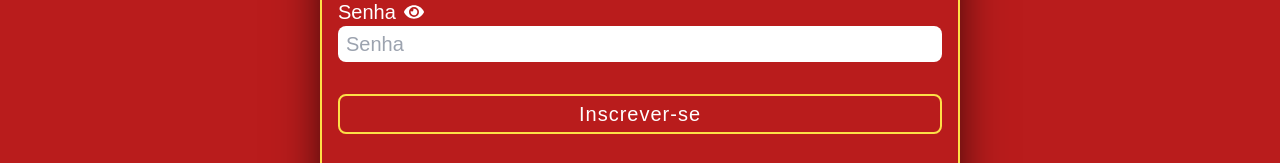
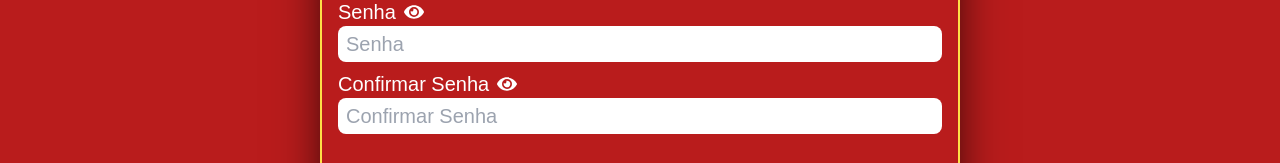
Before and after one commit to AliAbbara/o-gosto-de-beirute, a React (Create React App) app: page /sign-up in a window 1280 px wide. Shown: the part 313-476 px from the top of the page. Built offline with nearby package versions, Linux system fonts and the light colour scheme; no server answers; a web font is replaced by a local one.

Commit message:
Adding confirm password for sign up page

```diff
--- a/src/pages/authen/SignUp.jsx
+++ b/src/pages/authen/SignUp.jsx
@@ -20,8 +20,9 @@ function SignUp() {
     name: '',
     email: '',
     password: '',
+    confirmPassword: '',
   })
-  const { name, email, password } = formData
+  const { name, email, password, confirmPassword } = formData
   const navigate = useNavigate()
 
   const onChange = (e) => {
@@ -33,8 +34,15 @@ function SignUp() {
 
   const onSubmit = async (e) => {
     e.preventDefault()
-    if (name === '' || email === '' || password === '') {
+    if (
+      name === '' ||
+      email === '' ||
+      password === '' ||
+      confirmPassword === ''
+    ) {
       toast.warning('Por favor, preencha todos os campos!')
+    } else if (password !== confirmPassword) {
+      toast.warning('As senhas não coincidem!')
     } else {
       try {
         const userCredential = await createUserWithEmailAndPassword(
@@ -103,6 +111,23 @@ function SignUp() {
             onChange={onChange}
           />
         </div>
+        <div className='mb-2'>
+          <label className='flex items-center'>
+            Confirmar Senha
+            <FaEye
+              onClick={() => setPasswordVisible(!passwordVisible)}
+              className='ml-2 hover:cursor-pointer'
+            />
+          </label>
+          <RedInput
+            type={passwordVisible ? 'name' : 'password'}
+            autoComplete='off'
+            placeholder='Confirmar Senha'
+            id='confirmPassword'
+            value={confirmPassword}
+            onChange={onChange}
+          />
+        </div>
 
         <RedButton type='submit' className='w-full tracking-wider mt-6'>
           Inscrever-se
```
